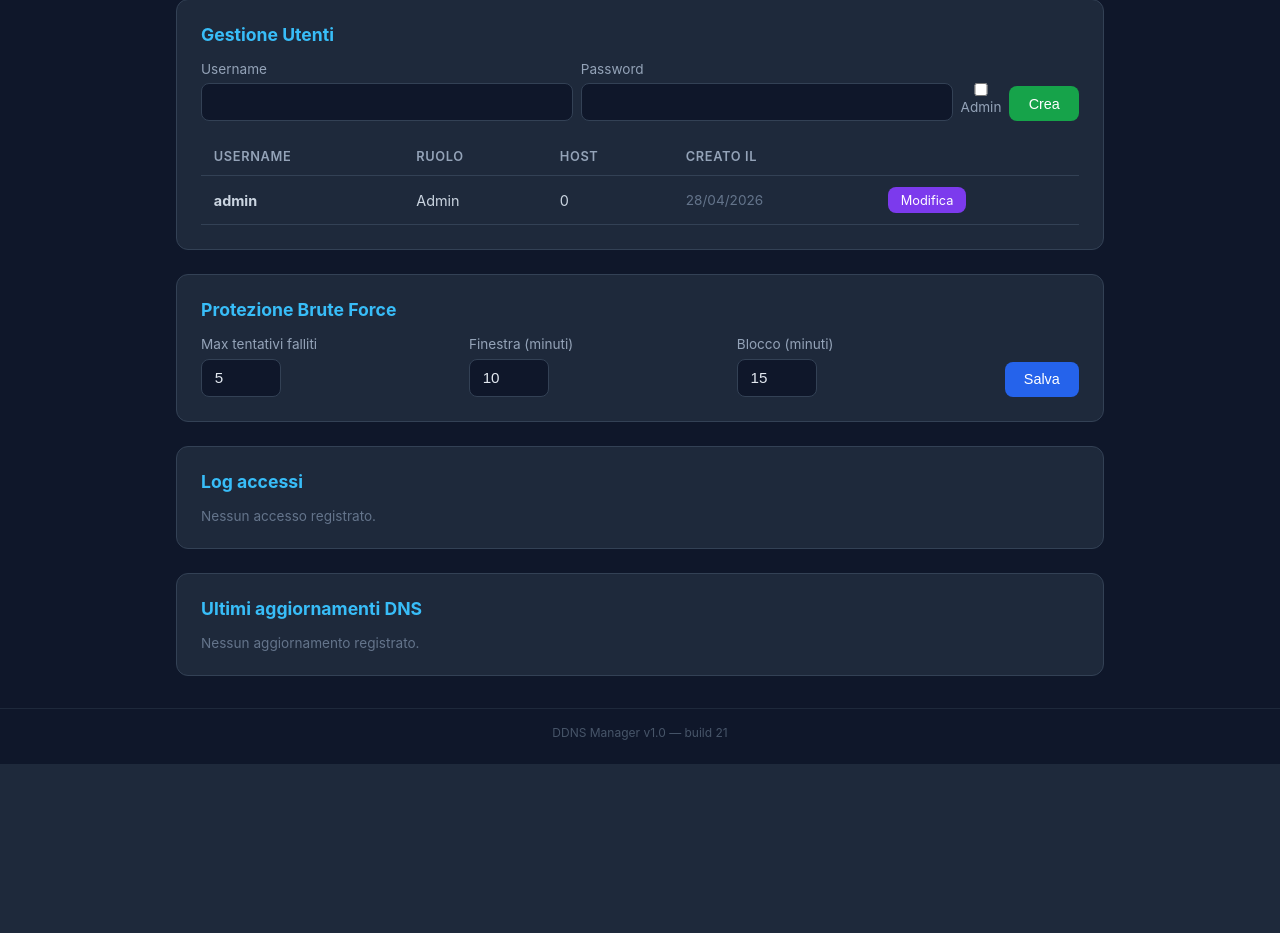
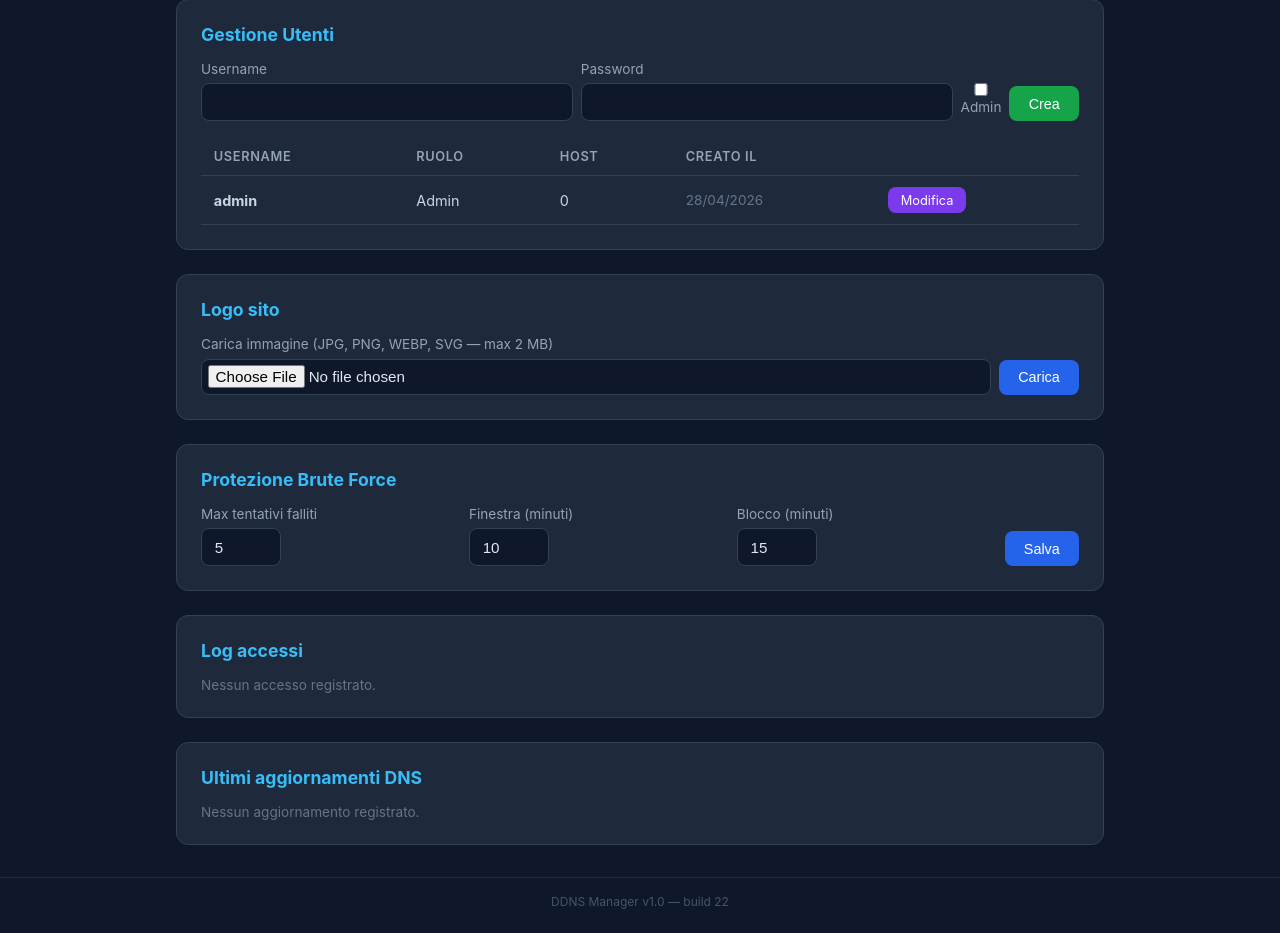
Before and after one commit to develop90/ddns-manager, a PHP site: page /admin.php in a window 1280 px wide. Shown: the part 385-1318 px from the top of the page. Before the commit the page ends 1149 px from the top, so only its background shows below. Run offline with PHP 8.4, Linux system fonts and the light colour scheme; the visitor is signed in with stand-in values (Sample User, id 1).

Commit message:
Aggiungi upload logo: navbar + sfondo login
- logo.php: serve il logo da data/ (non accessibile direttamente)
- admin.php: card upload/elimina logo con preview
- navbar (admin + dashboard): mostra logo al posto del testo, cliccabile → home
- login: logo come sfondo + immagine cliccabile
- build 22

Co-Authored-By: Claude Sonnet 4.6 <noreply@anthropic.com>

```diff
--- a/admin.php
+++ b/admin.php
@@ -139,6 +139,36 @@ if ($_SERVER['REQUEST_METHOD'] === 'POST' && ($_POST['action'] ?? '') === 'unblo
     $msg = "IP $ip sbloccato."; $msgType = 'success';
 }
 
+// Upload logo
+if ($_SERVER['REQUEST_METHOD'] === 'POST' && ($_POST['action'] ?? '') === 'upload_logo') {
+    $file = $_FILES['logo'] ?? null;
+    $allowed = ['image/jpeg'=>'jpg','image/png'=>'png','image/gif'=>'gif','image/webp'=>'webp','image/svg+xml'=>'svg'];
+    if (!$file || $file['error'] !== UPLOAD_ERR_OK) {
+        $msg = 'Errore nel caricamento del file.'; $msgType = 'danger';
+    } elseif (!isset($allowed[$file['type']])) {
+        $msg = 'Formato non supportato (usa JPG, PNG, GIF, WEBP, SVG).'; $msgType = 'danger';
+    } elseif ($file['size'] > 2 * 1024 * 1024) {
+        $msg = 'File troppo grande (max 2 MB).'; $msgType = 'danger';
+    } else {
+        $ext = $allowed[$file['type']];
+        // Rimuovi logo precedente
+        foreach (['jpg','jpeg','png','gif','webp','svg'] as $e) {
+            @unlink(__DIR__ . '/data/logo.' . $e);
+        }
+        move_uploaded_file($file['tmp_name'], __DIR__ . '/data/logo.' . $ext);
+        $db->prepare("INSERT OR REPLACE INTO settings (key,value) VALUES ('logo_ext',?)")->execute([$ext]);
+        $msg = 'Logo caricato.'; $msgType = 'success';
+    }
+}
+
+// Elimina logo
+if ($_SERVER['REQUEST_METHOD'] === 'POST' && ($_POST['action'] ?? '') === 'delete_logo') {
+    $ext = $db->query("SELECT value FROM settings WHERE key='logo_ext'")->fetchColumn();
+    if ($ext) @unlink(__DIR__ . '/data/logo.' . $ext);
+    $db->prepare("DELETE FROM settings WHERE key='logo_ext'")->execute();
+    $msg = 'Logo rimosso.'; $msgType = 'success';
+}
+
 // Svuota log accessi
 if ($_SERVER['REQUEST_METHOD'] === 'POST' && ($_POST['action'] ?? '') === 'clear_login_log') {
     $db->exec("DELETE FROM login_log");
@@ -187,7 +217,14 @@ $loginLogs = $loginLogs->fetchAll();
 </head>
 <body>
 <div class="navbar">
-    <h1><?= APP_NAME ?></h1>
+    <?php $logoUrl = getLogoUrl(); ?>
+    <a href="dashboard.php" style="text-decoration:none;color:inherit;display:flex;align-items:center">
+        <?php if ($logoUrl): ?>
+            <img src="<?= $logoUrl ?>" style="max-height:44px;max-width:160px;object-fit:contain">
+        <?php else: ?>
+            <h1><?= APP_NAME ?></h1>
+        <?php endif; ?>
+    </a>
     <nav>
         <a href="dashboard.php">
             <span class="nav-icon"><svg xmlns="http://www.w3.org/2000/svg" viewBox="0 0 24 24" fill="none" stroke="currentColor" stroke-width="1.6" stroke-linecap="round" stroke-linejoin="round"><path d="M3 12L12 3l9 9"/><path d="M9 21V12h6v9"/><path d="M3 12v9h18v-9"/></svg></span>
@@ -333,6 +370,33 @@ $loginLogs = $loginLogs->fetchAll();
         </table>
     </div>
 
+    <!-- Logo -->
+    <div class="card">
+        <h2>Logo sito</h2>
+        <?php $logoUrl = getLogoUrl(); ?>
+        <?php if ($logoUrl): ?>
+        <div style="margin-bottom:1rem">
+            <img src="<?= $logoUrl ?>" style="max-height:80px;max-width:300px;object-fit:contain;background:#0f172a;padding:8px;border-radius:8px;border:1px solid #334155">
+        </div>
+        <?php endif; ?>
+        <div style="display:flex;gap:1rem;flex-wrap:wrap;align-items:flex-end">
+            <form method="POST" enctype="multipart/form-data" class="form-inline" style="flex:1;min-width:220px">
+                <input type="hidden" name="action" value="upload_logo">
+                <div class="form-group" style="flex:1">
+                    <label>Carica immagine (JPG, PNG, WEBP, SVG — max 2 MB)</label>
+                    <input type="file" name="logo" accept="image/*" required style="padding:0.35rem">
+                </div>
+                <button type="submit" class="btn btn-primary" style="align-self:end">Carica</button>
+            </form>
+            <?php if ($logoUrl): ?>
+            <form method="POST" onsubmit="return confirm('Rimuovere il logo?')">
+                <input type="hidden" name="action" value="delete_logo">
+                <button type="submit" class="btn btn-danger">Rimuovi logo</button>
+            </form>
+            <?php endif; ?>
+        </div>
+    </div>
+
     <!-- Impostazioni Brute Force -->
     <div class="card">
         <h2>Protezione Brute Force</h2>
--- a/config.php
+++ b/config.php
@@ -10,7 +10,7 @@ define('DEFAULT_TTL', 300);
 
 // Versione applicazione
 define('APP_VERSION', '1.0');
-define('APP_BUILD', 21);
+define('APP_BUILD', 22);
 
 // Tutti i segreti vengono dal file .env (non versionato)
 $_env = is_file(__DIR__ . '/.env') ? parse_ini_file(__DIR__ . '/.env') : [];
--- a/db.php
+++ b/db.php
@@ -104,6 +104,11 @@ function getDb(): PDO {
     return $pdo;
 }
 
+function getLogoUrl(): ?string {
+    $ext = getDb()->query("SELECT value FROM settings WHERE key='logo_ext'")->fetchColumn();
+    return $ext ? BASE_URL . '/logo.php?v=' . filemtime(__DIR__ . '/data/logo.' . $ext) : null;
+}
+
 function isLoggedIn(): bool {
     return isset($_SESSION['user_id']);
 }
```
Also changed, not shown: dashboard.php (+8 -1 lines), index.php (+7 -2 lines), logo.php (added, +20 -0 lines).
